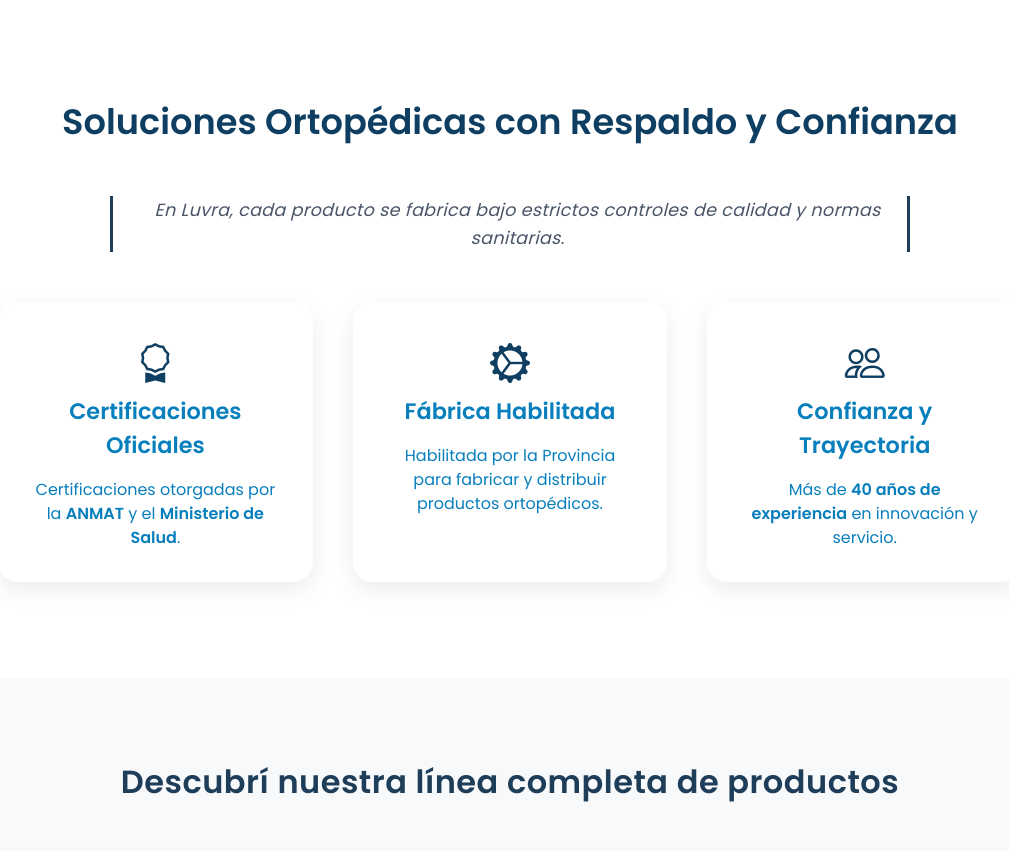
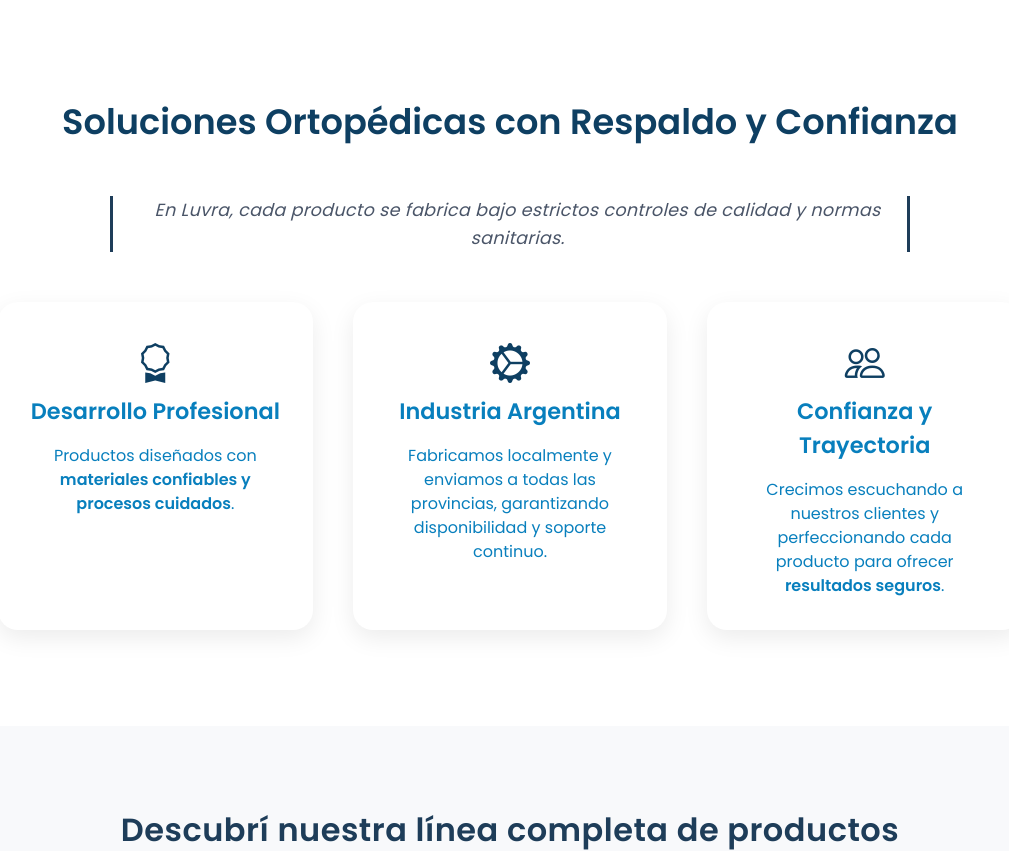
Before and after one commit to JotaJuani/LUVRAWEB, a Django app: page / in a window 1280 px wide. Shown: the part 781-1632 px from the top of the page, without its empty margins (130-1139 px from the left). Run offline with Django 5.2, Linux system fonts and the light colour scheme; some libraries are stand-ins or nearby versions.

Commit message:
placas home cambiadas, icon tab added

```diff
--- a/templates/webluvra/home.html
+++ b/templates/webluvra/home.html
@@ -25,20 +25,20 @@
   <div class="info-grid">
     <div class="info-card">
       <i class="bi bi-award"></i>
-      <h3>Certificaciones Oficiales</h3>
-      <p>Certificaciones otorgadas por la <strong>ANMAT</strong> y el <strong>Ministerio de Salud</strong>.</p>
+      <h3>Desarrollo Profesional</h3>
+      <p>Productos diseñados con <strong>materiales confiables y procesos cuidados</strong>.</p>
     </div>
 
     <div class="info-card">
       <i class="bi bi-gear-wide-connected"></i>
-      <h3>Fábrica Habilitada</h3>
-      <p>Habilitada por la Provincia para fabricar y distribuir productos ortopédicos.</p>
+      <h3>Industria Argentina</h3>
+      <p>Fabricamos localmente y enviamos a todas las provincias, garantizando disponibilidad y soporte continuo.</p>
     </div>
 
     <div class="info-card">
       <i class="bi bi-people"></i>
       <h3>Confianza y Trayectoria</h3>
-      <p>Más de <strong>40 años de experiencia</strong> en innovación y servicio.</p>
+      <p>Crecimos escuchando a nuestros clientes y perfeccionando cada producto para ofrecer <strong>resultados seguros</strong>.</p>
     </div>
   </div>
 </section>
```
Also changed, not shown: static/img/luvra_tab.png (added).
